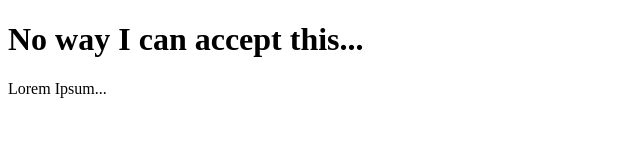
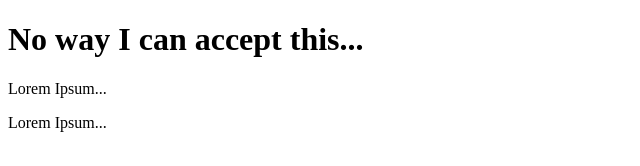
Before and after one commit to yginwalla/GitHubDemo, a plain HTML site: page index.html in a window 1280 px wide. Shown: the whole page, without its empty margins (0-640 px from the left). Drawn offline with Linux system fonts and the light colour scheme.

Commit message:
Making new changes after a very long time

```diff
--- a/index.html
+++ b/index.html
@@ -10,6 +10,7 @@
      <h1>No way I can accept this...</h1>
      <div class="container">
           <p>Lorem Ipsum...</p>
+          <p>Lorem Ipsum...</p>
      </div>
 </body>
 </html>
```
